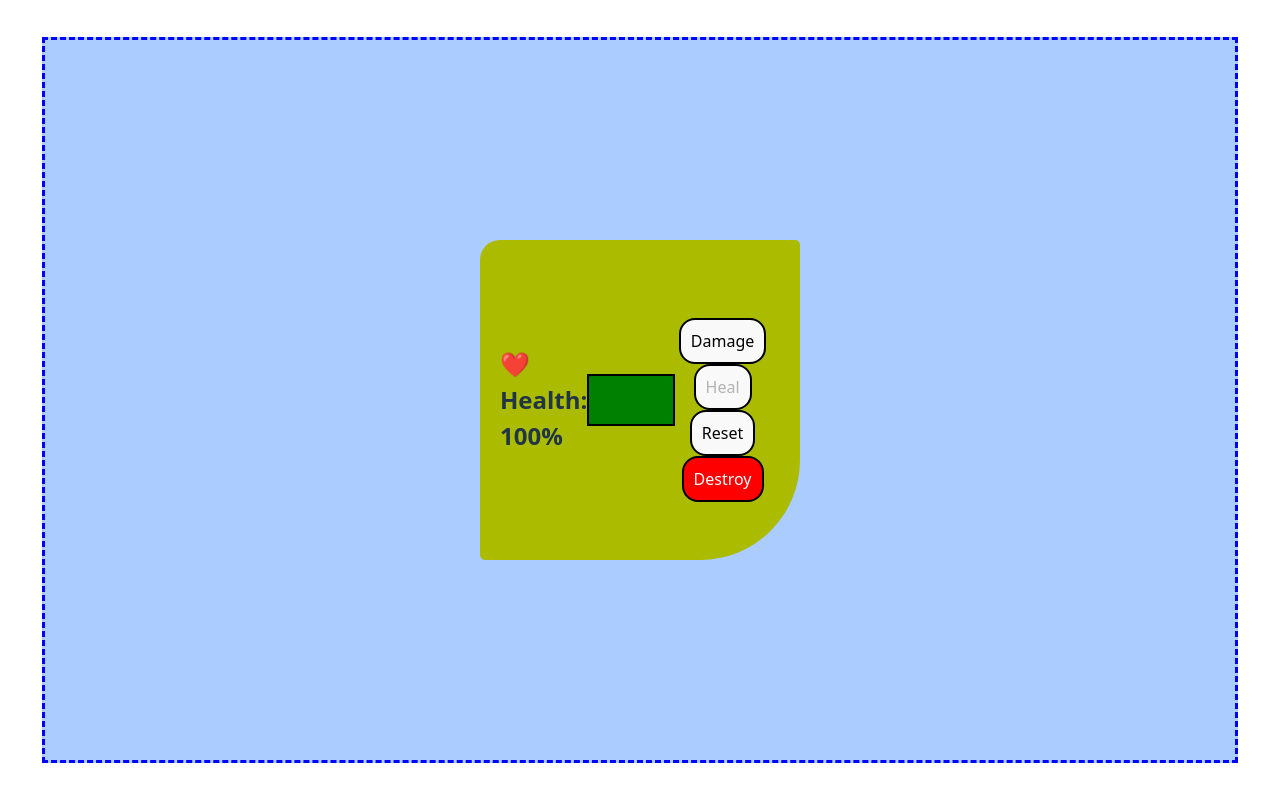
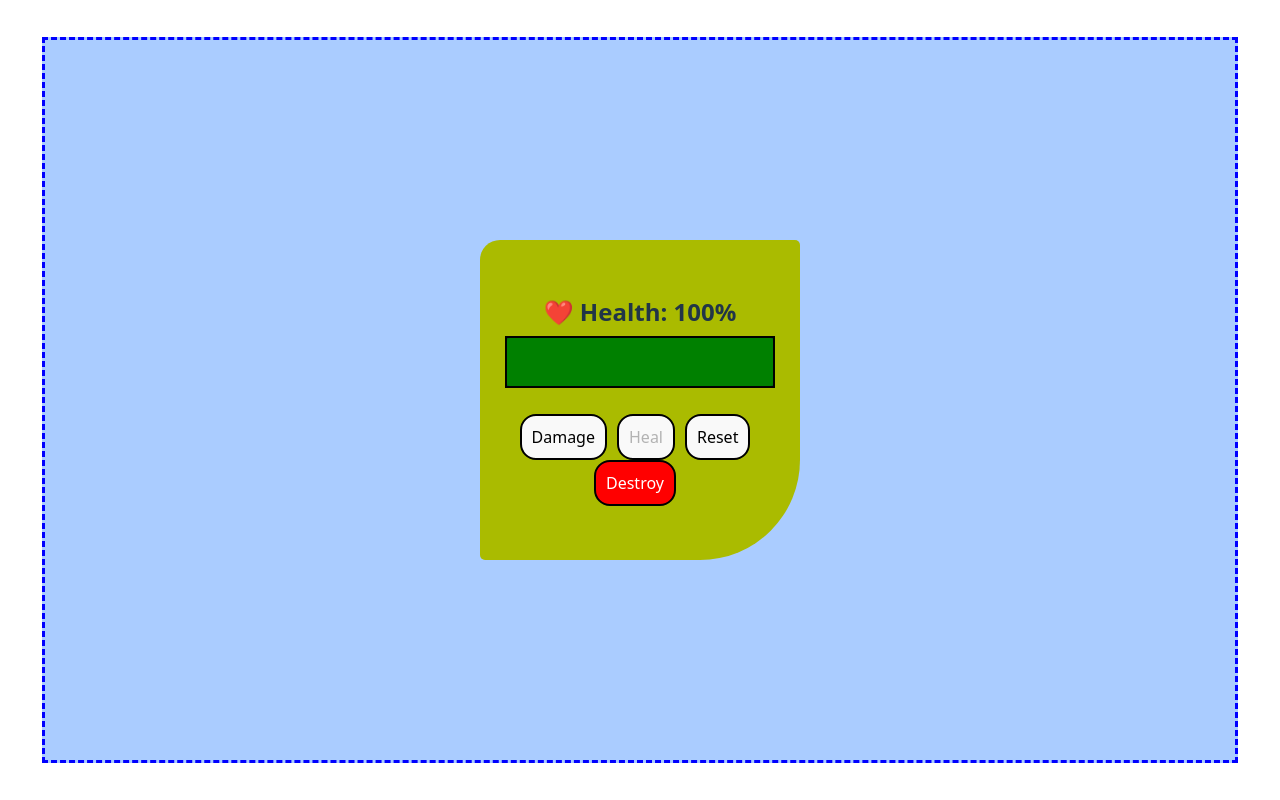
Before and after one commit to royalpriniel/health_meter, a React (Vite) app: page / in a window 1280 px wide. Built offline with nearby package versions, Linux system fonts and the light colour scheme.

Commit message:
Update healthMeter.jsx

```diff
--- a/src/healthMeter.jsx
+++ b/src/healthMeter.jsx
@@ -11,6 +11,7 @@ const PULSE_ANIMATION = `
 
 const CONTAINER_STYLE = {
   display: "flex",
+  flexDirection: "column",
   alignItems: "center",
   justifyContent: "center",
   width: "20rem",
```
